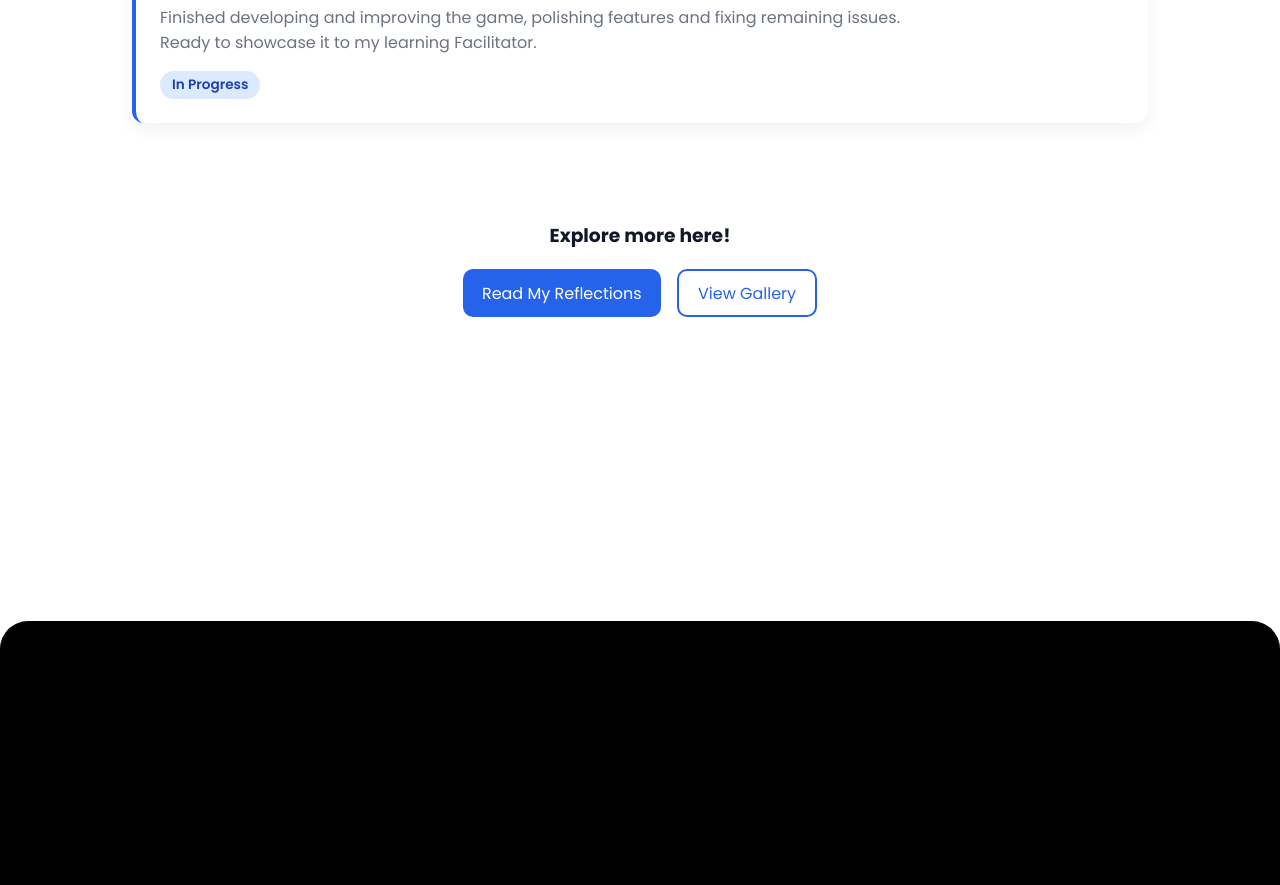
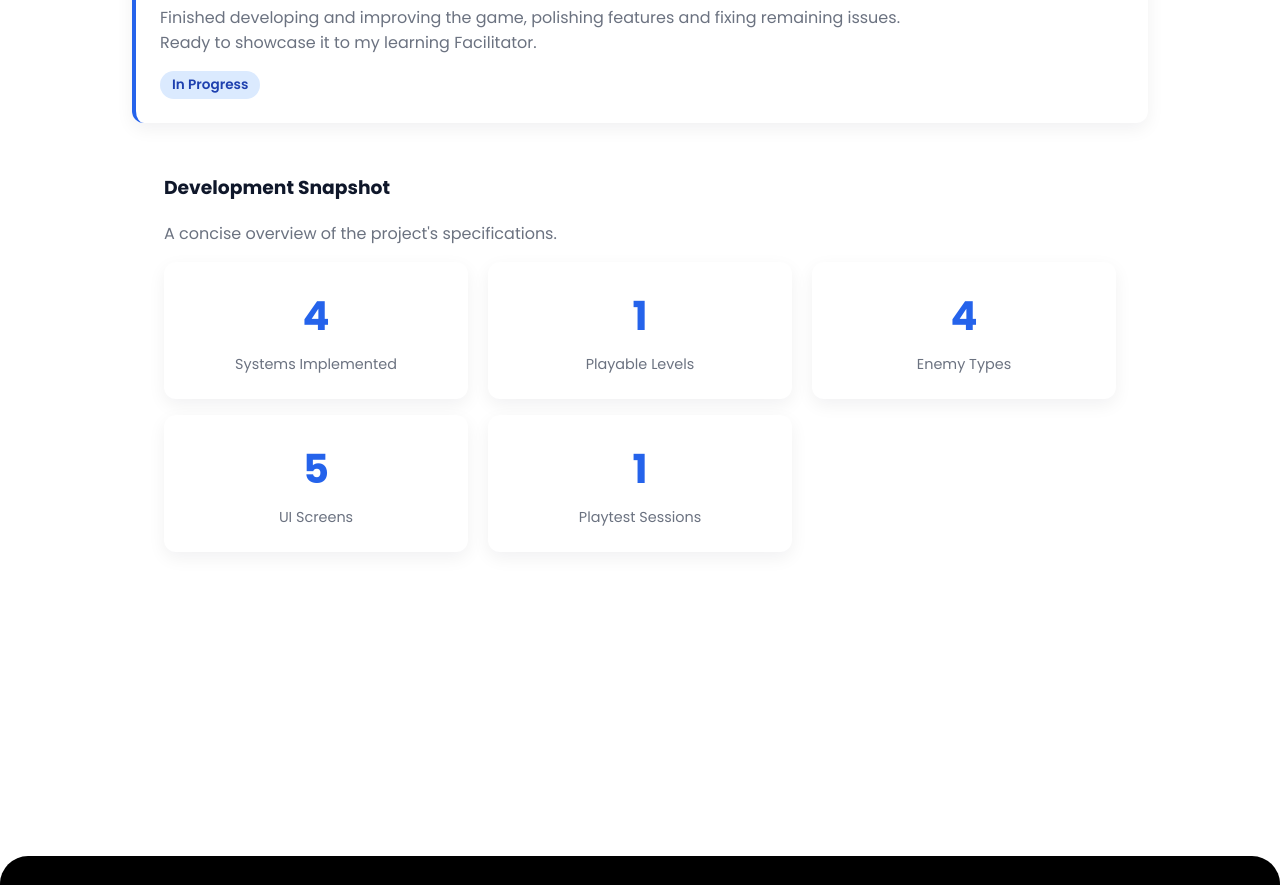
Before and after one commit to sanctier/GL_E-Portfolio, a plain HTML site: page index.html in a window 1280 px wide. Shown: the part 1914-2799 px from the top of the page. Drawn offline with Linux system fonts and the light colour scheme.

Commit message:
updated index.html and styles

```diff
--- a/index.html
+++ b/index.html
@@ -100,13 +100,42 @@
         </div>
       </div>
 
-      <div class="cta-section">
-        <h3>Explore more here!</h3>
-        <div class="cta-buttons">
-          <a href="reflection.html" class="btn-primary">Read My Reflections</a>
-          <a href="gallery.html" class="btn-secondary">View Gallery</a>
+      <section class="snapshot-section">
+        <div class="container">
+          <h3>Development Snapshot</h3>
+          <p class="lead">A concise overview of the project's specifications.</p>
+
+          <!-- Top row: 3 cards -->
+          <div class="stats-grid" style="margin-top:1rem;display:grid;grid-template-columns:repeat(3,1fr);gap:1.25rem;">
+            <div class="stat-card">
+              <div class="stat-value">4</div>
+              <div class="stat-label">Systems Implemented</div>
+            </div>
+            <div class="stat-card">
+              <div class="stat-value">1</div>
+              <div class="stat-label">Playable Levels</div>
+            </div>
+            <div class="stat-card">
+              <div class="stat-value">4</div>
+              <div class="stat-label">Enemy Types</div>
+            </div>
+          </div>
+
+          <!-- Bottom row: 2 cards (left + middle) -->
+          <div class="stats-grid" style="margin-top:1rem;display:grid;grid-template-columns:repeat(3,1fr);gap:1.25rem;">
+            <div class="stat-card">
+              <div class="stat-value">5</div>
+              <div class="stat-label">UI Screens</div>
+            </div>
+            <div class="stat-card">
+              <div class="stat-value">1</div>
+              <div class="stat-label">Playtest Sessions</div>
+            </div>
+            <!-- empty placeholder to keep second row centered/left+middle layout -->
+            <div style="visibility:hidden"></div>
+          </div>
         </div>
-      </div>
+      </section>
 
     </section>
 
--- a/style.css
+++ b/style.css
@@ -494,7 +494,7 @@ a.btn-primary, a.btn-secondary{display:inline-flex;align-items:center;justify-co
   transform: translateY(-4px);
   box-shadow: 0 10px 30px rgba(16,24,40,0.08);
 }
-.survey-question h3{margin:0 0 0.5rem}
+.survey-question h3{margin:0 0 0.5rem; color: rgba(37,99,235,0.95);}
 .form-group{margin-bottom:1.5rem}
 .form-group label{display:block;margin-bottom:0.5rem;font-weight:600;color:#374151}
 .form-group input,.form-group select,.form-group textarea{width:100%;padding:0.75rem;border:1px solid #e5e7eb;border-radius:8px;font-family:inherit;font-size:1rem;transition:border-color 200ms}
@@ -569,7 +569,7 @@ a.btn-primary, a.btn-secondary{display:inline-flex;align-items:center;justify-co
 .album-stack .album-shot:nth-child(2){z-index:2;left:26px;transform:scale(0.98)}
 .album-stack .album-shot:nth-child(3){z-index:1;left:52px;transform:scale(0.96)}
 .album-info{position:absolute;left:50%;bottom: -22px;transform:translateX(-50%);padding:0;border:0;background:transparent;z-index:62;display:flex;justify-content:center;width:100%;pointer-events:none}
-.album-title{margin:0;font-size:0.98rem;font-weight:700;pointer-events:auto;background:linear-gradient(90deg,var(--primary),#3b82f6);color:#000;padding:0.45rem 1rem;border-radius:999px;box-shadow:0 8px 20px rgba(16,24,40,0.08)}
+.album-title{margin:0;font-size:0.98rem;font-weight:700;pointer-events:auto;background:linear-gradient(90deg,var(--primary),#3b82f6);color:#fff;padding:0.45rem 1rem;border-radius:999px;box-shadow:0 8px 20px rgba(16,24,40,0.08)}
 
 /* Dramatic hover: lift & scale the front shot, spread the peeked shots further, deepen shadows */
 
```
